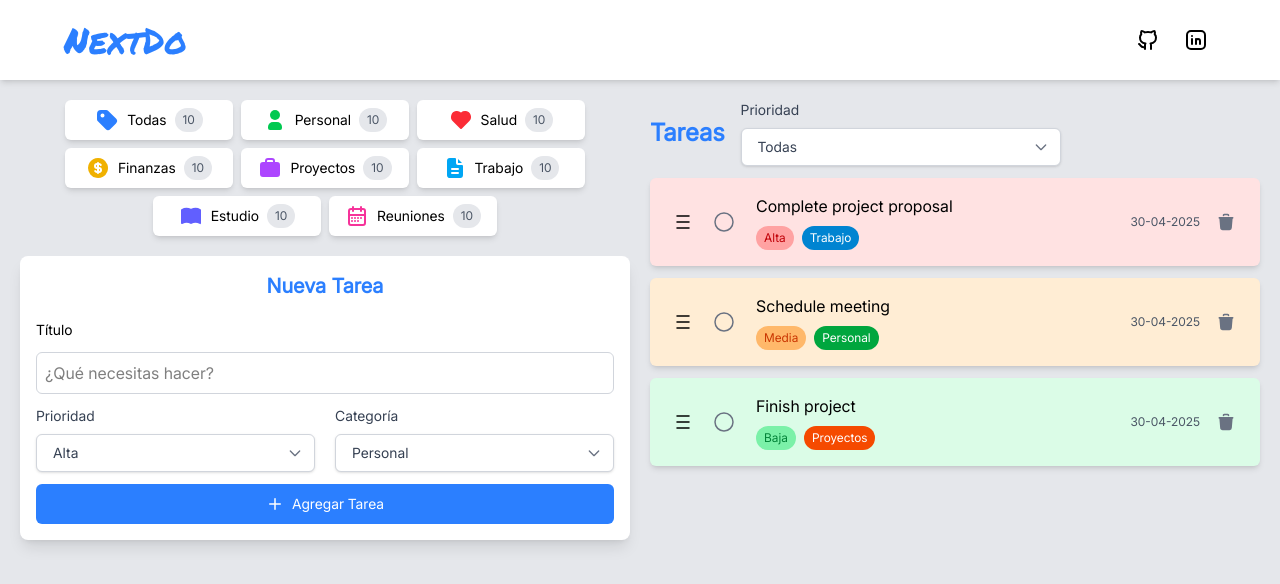
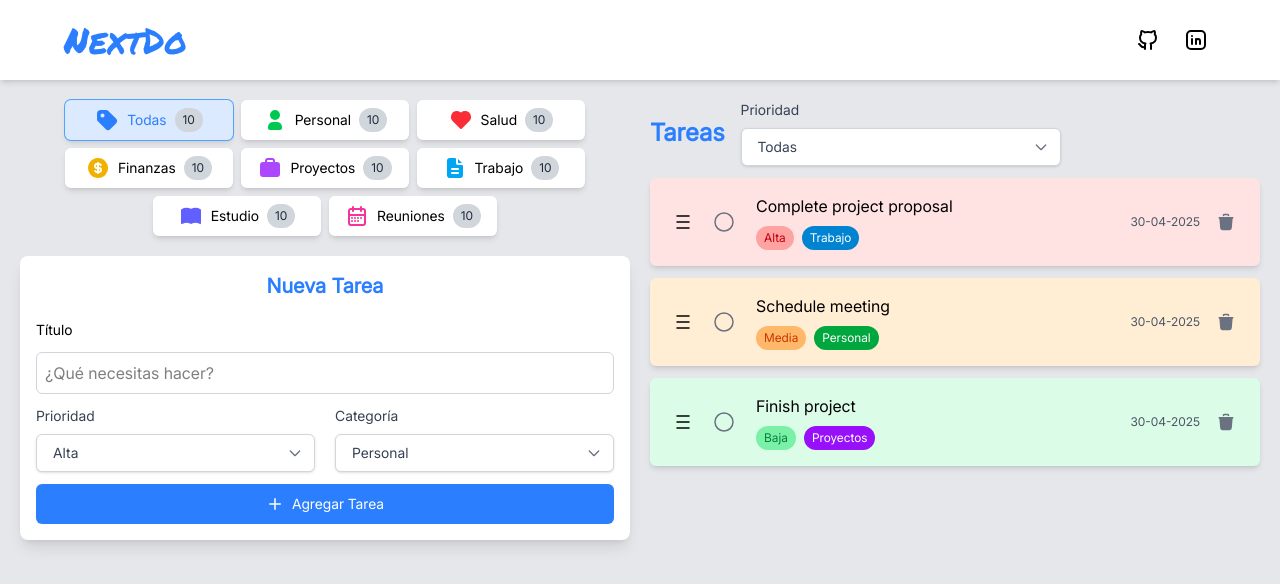
Before and after one commit to omar15hr/nextdo, a React (Vite) app: page / in a window 1280 px wide. Shown: the top 584 px of the page. Built offline with nearby package versions, Linux system fonts and the light colour scheme.

Commit message:
filtros por categoria, cambio en el filtro category del store, nueva constante para los estilos, cambio en los estilos del boton

```diff
--- a/src/components/CategoryButton.tsx
+++ b/src/components/CategoryButton.tsx
@@ -1,15 +1,34 @@
+import clsx from "clsx";
+import { useTasksStore } from "../store/store";
+import { styleMap } from "../utils/style-map";
+
 interface Props {
   text: string;
   color: string;
   icon: React.ReactNode;
+  onClick?: () => void;
 }
 
-export function CategoryButton({ text, color, icon }: Props) {
+export function CategoryButton({ text, color, icon, onClick }: Props) {
+  const filterCategory = useTasksStore((state) => state.filterCategory);
+  const isSelected = filterCategory === text;
+  const styles = styleMap[text] ?? {};
+
   return (
-    <button className="flex items-center justify-center w-42 gap-2 p-2 bg-white hover:bg-white/50 rounded-md shadow-md cursor-pointer transition duration-300 ease-in-out">
+    <button
+      onClick={onClick}
+      className={clsx(
+        "flex items-center justify-center w-42 gap-2 p-2 rounded-md shadow-md cursor-pointer transition duration-300 ease-in-out",
+        isSelected && styles.bg,
+        isSelected && styles.ring,
+        isSelected && styles.text,
+        isSelected && "ring-1",
+        !isSelected && "bg-white hover:bg-white/50"
+      )}
+    >
       <span className={`${color}`}>{icon}</span>
       <span className="text-sm">{text}</span>
-      <span className="bg-gray-200 p-1 px-2 rounded-full text-xs text-gray-600">
+      <span className="bg-gray-300 p-1 px-2 rounded-full text-xs text-gray-800">
         10
       </span>
     </button>
--- a/src/components/CategoryFilter.tsx
+++ b/src/components/CategoryFilter.tsx
@@ -1,8 +1,10 @@
 import { categories } from "../constants/categories";
+import { useTasksStore } from "../store/store";
 import { CategoryButton } from "./CategoryButton";
 import { AddTaskForm } from "./TaskForm";
 
 export function CategoryFilter() {
+  const setFilterCategory = useTasksStore((state) => state.setFilterCategory);
   return (
     <div className="flex flex-col gap-5">
       <div className="flex flex-wrap gap-2 items-center justify-center">
@@ -12,6 +14,7 @@ export function CategoryFilter() {
             text={text}
             color={color}
             icon={<Icon />}
+            onClick={() => setFilterCategory(text)}
           />
         ))}
       </div>
--- a/src/components/TaskList.tsx
+++ b/src/components/TaskList.tsx
@@ -2,15 +2,17 @@ import { Toaster } from "sonner";
 import { useTasksStore } from "../store/store";
 import { PriorityFilter } from "./PriorityFilter";
 import { TaskCard } from "./TaskCard";
+import { filterTasks } from "../utils/filter-tasks";
 
 export function TaskList() {
   const tasks = useTasksStore((state) => state.tasks);
   const filterPriority = useTasksStore((state) => state.filterPriority);
+  const filterCategory = useTasksStore((state) => state.filterCategory);
 
-  const filteredTasks =
-    filterPriority === "Todas"
-      ? tasks
-      : tasks.filter((task) => task.priority === filterPriority);
+  const filteredTasks = filterTasks(tasks, {
+    priority: filterPriority,
+    category: filterCategory,
+  });
 
   const sortedTasks = [...filteredTasks].sort((a, b) => {
     if (a.completed === b.completed) return 0;
--- a/src/constants/taskStyles.ts
+++ b/src/constants/taskStyles.ts
@@ -4,20 +4,23 @@ export const priorityStyles: Record<Task["priority"], string> = {
   Alta: "bg-red-300 text-red-700",
   Media: "bg-orange-300 text-orange-700",
   Baja: "bg-green-300 text-green-700",
+  Todas: ""
 };
 
 export const priorityTasksStyles: Record<Task["priority"], string> = {
   Alta: "bg-red-100",
   Media: "bg-orange-100",
   Baja: "bg-green-100",
+  Todas: ""
 };
 
 export const categoryStyles: Record<Task["category"], string> = {
   Personal: "bg-green-600 text-white",
-  Salud: "bg-purple-600 text-white",
+  Salud: "bg-red-600 text-white",
   Finanzas: "bg-yellow-600 text-white",
-  Proyectos: "bg-orange-600 text-white",
+  Proyectos: "bg-purple-600 text-white",
   Trabajo: "bg-sky-600 text-white",
-  Estudio: "bg-emerald-400 text-white",
-  Reuniones: "bg-amber-400 text-white",
+  Estudio: "bg-indigo-400 text-white",
+  Reuniones: "bg-pink-400 text-white",
+  Todas: ""
 };
--- a/src/interfaces/task.interface.ts
+++ b/src/interfaces/task.interface.ts
@@ -1,5 +1,5 @@
 export type Priority = "Todas" | "Alta" | "Media" | "Baja";
-export type Category = "Personal" | "Salud" | "Finanzas" | "Proyectos" | "Trabajo" | "Estudio" | "Reuniones";
+export type Category = "Todas" | "Personal" | "Salud" | "Finanzas" | "Proyectos" | "Trabajo" | "Estudio" | "Reuniones";
 
 export interface Task {
   id: string;
--- a/src/store/store.ts
+++ b/src/store/store.ts
@@ -15,7 +15,9 @@ interface State {
   restoreTask: (taskId: string) => void;
   // Filters
   filterPriority: Priority;
+  filterCategory: string;
   setFilterPriority: (priority: Priority) => void;
+  setFilterCategory: (category: string) => void;
 }
 
 const initialState: Task[] = [
@@ -85,7 +87,9 @@ export const useTasksStore = create<State>()(
         }),
       // Filters
       filterPriority: "Todas",
+      filterCategory: "Todas",
       setFilterPriority: (priority) => set({ filterPriority: priority }),
+      setFilterCategory: (category) => set({ filterCategory: category }),
     }),
     {
       name: "task-store",
--- /dev/null
+++ b/src/utils/filter-tasks.ts
@@ -0,0 +1,22 @@
+import { Task } from "../interfaces/task.interface";
+
+interface Filters {
+  priority?: string;
+  category?: string;
+}
+
+export function filterTasks(tasks: Task[], filters: Filters): Task[] {
+  return tasks.filter((task) => {
+    const priorityMatch =
+      !filters.priority ||
+      filters.priority === "Todas" ||
+      task.priority === filters.priority;
+
+    const categoryMatch =
+      !filters.category ||
+      filters.category === "Todas" ||
+      task.category === filters.category;
+
+    return priorityMatch && categoryMatch;
+  });
+}
--- /dev/null
+++ b/src/utils/style-map.ts
@@ -0,0 +1,42 @@
+export const styleMap: Record<string, { text: string; ring: string; bg: string }> = {
+  Todas: {
+    text: "text-blue-500",
+    ring: "ring-blue-400",
+    bg: "bg-blue-100",
+  },
+  Personal: {
+    text: "text-green-500",
+    ring: "ring-green-400",
+    bg: "bg-green-100",
+  },
+  Salud: {
+    text: "text-red-500",
+    ring: "ring-red-400",
+    bg: "bg-red-100",
+  },
+  Finanzas: {
+    text: "text-yellow-500",
+    ring: "ring-yellow-400",
+    bg: "bg-yellow-100",
+  },
+  Proyectos: {
+    text: "text-purple-500",
+    ring: "ring-purple-400",
+    bg: "bg-purple-100",
+  },
+  Trabajo: {
+    text: "text-sky-500",
+    ring: "ring-sky-400",
+    bg: "bg-sky-100",
+  },
+  Estudio: {
+    text: "text-indigo-500",
+    ring: "ring-indigo-400",
+    bg: "bg-indigo-100",
+  },
+  Reuniones: {
+    text: "text-pink-500",
+    ring: "ring-pink-400",
+    bg: "bg-pink-100",
+  },
+};
```
